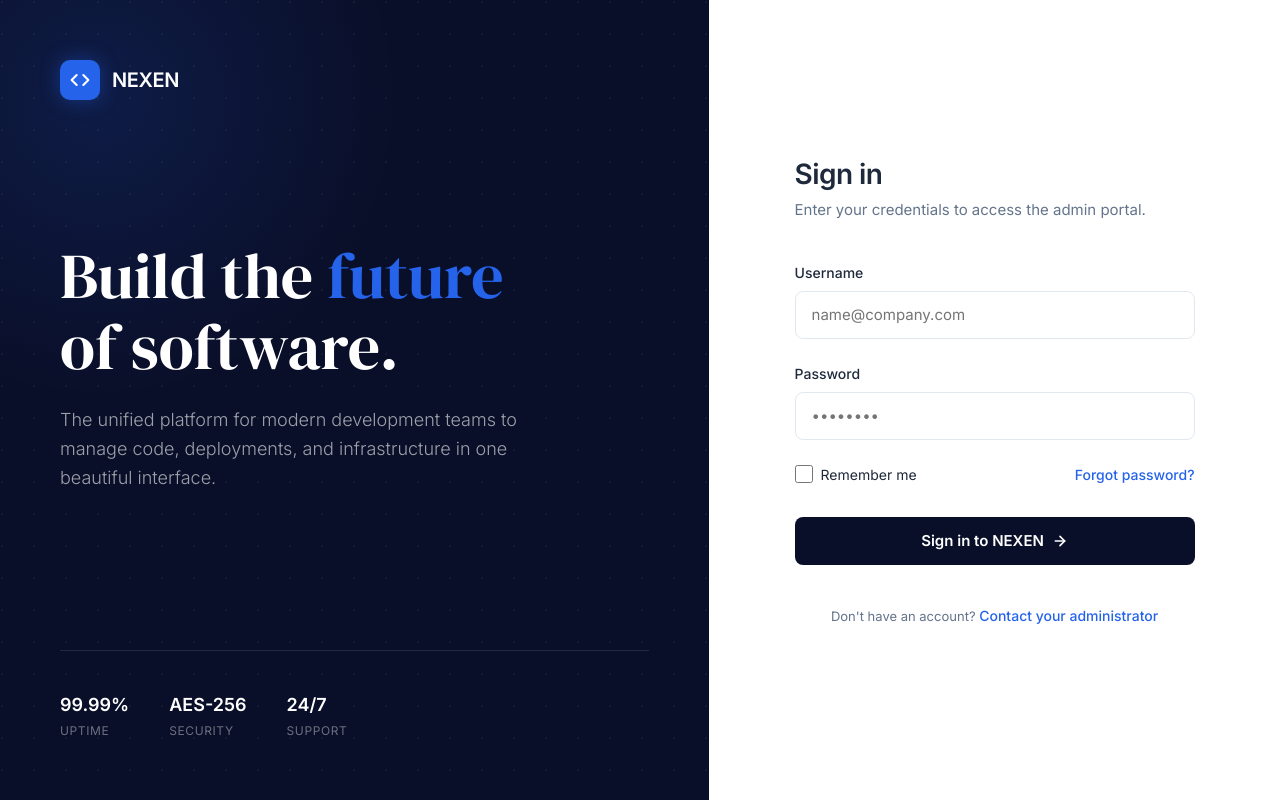
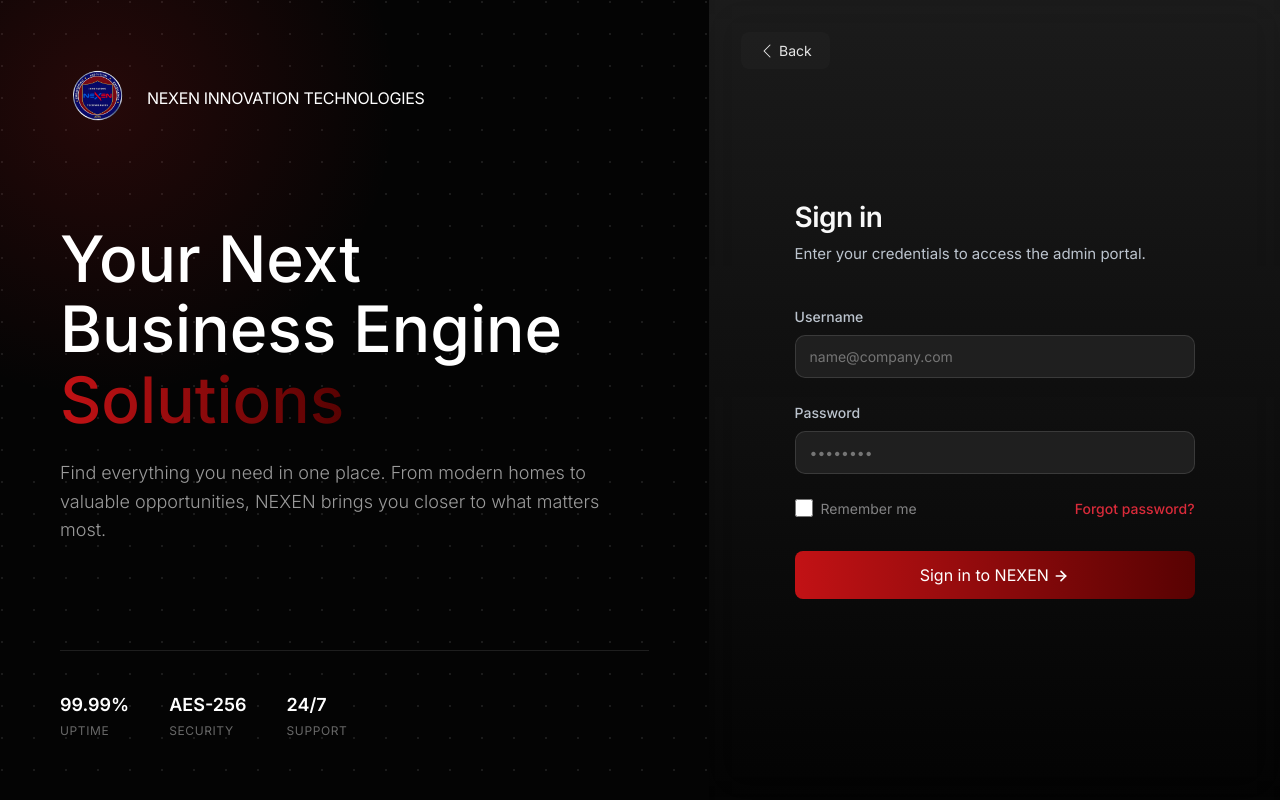
Before and after one commit to rara-wosho/nexen-official-website, a PHP site: page /login.php in a window 1280 px wide. Run offline with PHP 8.4, Linux system fonts and the light colour scheme; some libraries are stand-ins or nearby versions; some web fonts are replaced.

Commit message:
redesign login page

```diff
--- a/login.php
+++ b/login.php
@@ -56,6 +56,7 @@ if ($_SERVER["REQUEST_METHOD"] == "POST") {
     <title>NEXEN — Sign In</title>
     <link href="assets/img/logo.jpg" rel="icon">
 
+    <link rel="stylesheet" href="style.css">
     <!-- Typography -->
     <link rel="preconnect" href="https://fonts.googleapis.com">
     <link rel="preconnect" href="https://fonts.gstatic.com" crossorigin>
@@ -69,11 +70,11 @@ if ($_SERVER["REQUEST_METHOD"] == "POST") {
             /* Color Palette */
             --nx-bg-primary: #ffffff;
             --nx-bg-secondary: #f8fafc;
-            --nx-brand-dark: #0A0F29;
-            --nx-brand-accent: #2563EB;
-            --nx-brand-hover: #1D4ED8;
+            --nx-brand-dark: rgb(4, 4, 4);
+            --nx-brand-accent: #d92b3a;
+            --nx-brand-hover: #d92b3a;
             --nx-text-main: #1E293B;
-            --nx-text-muted: #64748B;
+            --nx-text-muted: #bcc4ce;
             --nx-border: #E2E8F0;
             --nx-error: #EF4444;
             --nx-error-bg: #FEF2F2;
@@ -120,7 +121,7 @@ if ($_SERVER["REQUEST_METHOD"] == "POST") {
             content: "";
             position: absolute;
             inset: 0;
-            background-image: radial-gradient(circle at 2px 2px, rgba(255, 255, 255, 0.05) 1px, transparent 0);
+            background-image: radial-gradient(circle at 2px 2px, rgba(255, 255, 255, 0.09) 1px, transparent 0);
             background-size: 32px 32px;
             pointer-events: none;
         }
@@ -131,7 +132,7 @@ if ($_SERVER["REQUEST_METHOD"] == "POST") {
             position: absolute;
             width: 600px;
             height: 600px;
-            background: radial-gradient(circle, rgba(37, 99, 235, 0.15) 0%, transparent 70%);
+            background: radial-gradient(circle, rgba(235, 37, 37, 0.15) 0%, transparent 70%);
             top: -200px;
             left: -200px;
             pointer-events: none;
@@ -146,32 +147,31 @@ if ($_SERVER["REQUEST_METHOD"] == "POST") {
         }
 
         .nx-logo-box {
-            width: 40px;
-            height: 40px;
-            background: var(--nx-brand-accent);
+            width: 75px;
+            height: 75px;
             border-radius: 10px;
             display: flex;
             align-items: center;
             justify-content: center;
-            box-shadow: 0 0 20px rgba(37, 99, 235, 0.4);
         }
 
         .nx-brand-name {
-            font-weight: 600;
-            font-size: 20px;
+            font-weight: 400;
+            font-size: 16px;
             letter-spacing: -0.02em;
         }
 
         .nx-brand-content {
             position: relative;
             z-index: 10;
-            max-width: 480px;
+            /* max-width: 480px; */
         }
 
         .nx-headline {
-            font-family: 'DM Serif Display', serif;
+            /* font-family: 'DM Serif Display', serif; */
             font-size: clamp(2.5rem, 5vw, 4rem);
             line-height: 1.1;
+            max-width: 600px;
             margin-bottom: 24px;
         }
 
@@ -184,6 +184,7 @@ if ($_SERVER["REQUEST_METHOD"] == "POST") {
             color: rgba(255, 255, 255, 0.6);
             line-height: 1.6;
             font-weight: 300;
+            max-width: 600px;
         }
 
         .nx-brand-footer {
@@ -216,7 +217,10 @@ if ($_SERVER["REQUEST_METHOD"] == "POST") {
         /* --- Form Panel (Right) --- */
         .nx-form-panel {
             flex: 1;
-            background-color: var(--nx-bg-primary);
+            background-color: rgba(25, 25, 25, .4);
+            background: linear-gradient(to bottom, rgba(50, 50, 50, .5),
+                    transparent);
+            backdrop-filter: blur(20px);
             display: flex;
             align-items: center;
             justify-content: center;
@@ -237,6 +241,7 @@ if ($_SERVER["REQUEST_METHOD"] == "POST") {
             font-weight: 600;
             letter-spacing: -0.02em;
             margin-bottom: 8px;
+
         }
 
         .nx-form-subtitle {
@@ -254,23 +259,22 @@ if ($_SERVER["REQUEST_METHOD"] == "POST") {
             font-size: 14px;
             font-weight: 500;
             margin-bottom: 8px;
-            color: var(--nx-text-main);
+            color: var(--nx-text-muted);
         }
 
         .nx-input-container {
             position: relative;
         }
 
+
         .nx-input {
-            width: 100%;
-            height: 48px;
-            padding: 12px 16px;
-            font-size: 15px;
-            background-color: var(--nx-bg-primary);
-            border: 1px solid var(--nx-border);
-            border-radius: var(--nx-radius);
-            transition: var(--nx-transition);
-            outline: none;
+            background: rgba(31, 31, 31, 1);
+            border: 1px solid rgba(86, 86, 86, 0.5);
+            border-radius: 10px;
+            padding-block: 10px;
+            padding-inline: 14px;
+            color: rgb(240, 240, 240);
+            font-size: 14px;
         }
 
         .nx-input:hover {
@@ -312,6 +316,33 @@ if ($_SERVER["REQUEST_METHOD"] == "POST") {
             border-radius: 4px;
             border: 1px solid var(--nx-border);
             cursor: pointer;
+        }
+
+
+        .back-button {
+            font-size: 18px;
+            outline: 0;
+            border: none;
+            background-color: rgba(50, 50, 50, .2);
+            border-radius: 8px;
+            padding: 8px 18px;
+            color: rgba(230, 230, 230, 1);
+            margin-bottom: 1rem;
+            position: absolute;
+            top: 2rem;
+            left: 2rem;
+            display: flex;
+            align-items: center;
+            justify-content: center;
+            gap: 4px;
+            text-decoration: none;
+        }
+
+
+
+        input[type="checkbox"] {
+            accent-color: #ff0000;
+            /* Replaces the default blue with red */
         }
 
         .nx-link {
@@ -376,11 +407,11 @@ if ($_SERVER["REQUEST_METHOD"] == "POST") {
 
             .nx-form-panel {
                 flex: 1;
-                background-color: var(--nx-bg-secondary);
+                /* background-color: var(--nx-bg-secondary); */
             }
 
             .nx-form-container {
-                background: white;
+                /* background: white; */
                 padding: 40px;
                 border-radius: 16px;
                 box-shadow: var(--nx-shadow-md);
@@ -401,22 +432,23 @@ if ($_SERVER["REQUEST_METHOD"] == "POST") {
 
 <body>
 
-    <div class="nx-wrapper">
+    <div class="nx-wrapper bg-background">
         <!-- Brand Section -->
         <aside class="nx-brand-panel">
             <div class="nx-brand-header">
                 <div class="nx-logo-box">
-                    <svg width="20" height="20" viewBox="0 0 24 24" fill="none" stroke="white" stroke-width="2.5" stroke-linecap="round" stroke-linejoin="round">
+                    <!-- <svg width="20" height="20" viewBox="0 0 24 24" fill="none" stroke="white" stroke-width="2.5" stroke-linecap="round" stroke-linejoin="round">
                         <polyline points="16 18 22 12 16 6"></polyline>
                         <polyline points="8 6 2 12 8 18"></polyline>
-                    </svg>
+                    </svg> -->
+                    <img src="assets/png/nexen-logo.png" alt="">
                 </div>
-                <span class="nx-brand-name">NEXEN</span>
+                <span class="nx-brand-name">NEXEN INNOVATION TECHNOLOGIES</span>
             </div>
 
             <div class="nx-brand-content">
-                <h1 class="nx-headline">Build the <span>future</span> of software.</h1>
-                <p class="nx-subtext">The unified platform for modern development teams to manage code, deployments, and infrastructure in one beautiful interface.</p>
+                <h1 class="nx-headline inter">Your Next Business Engine <span class="text-red-gradient">Solutions</span></h1>
+                <p class="nx-subtext">Find everything you need in one place. From modern homes to valuable opportunities, NEXEN brings you closer to what matters most.</p>
             </div>
 
             <div class="nx-brand-footer">
@@ -436,11 +468,20 @@ if ($_SERVER["REQUEST_METHOD"] == "POST") {
         </aside>
 
         <!-- Form Section -->
-        <main class="nx-form-panel">
+        <main class="nx-form-panel position-relative">
+            <a href="/nexen-official-website" class="back-button">
+                <svg xmlns="http://www.w3.org/2000/svg" width="16" height="16" fill="currentColor" class="bi bi-chevron-left" viewBox="0 0 16 16">
+                    <path fill-rule="evenodd" d="M11.354 1.646a.5.5 0 0 1 0 .708L5.707 8l5.647 5.646a.5.5 0 0 1-.708.708l-6-6a.5.5 0 0 1 0-.708l6-6a.5.5 0 0 1 .708 0" />
+                </svg>
+                <span style="font-size: 14px;">
+                    Back
+                </span>
+            </a>
             <div class="nx-form-container">
+
                 <header class="nx-form-header">
-                    <h2 class="nx-form-title">Sign in</h2>
-                    <p class="nx-form-subtitle">Enter your credentials to access the admin portal.</p>
+                    <h2 class="nx-form-title text-secondary-foreground">Sign in</h2>
+                    <p class="nx-form-subtitle text-muted-light">Enter your credentials to access the admin portal.</p>
                 </header>
 
                 <?php if (!empty($message)): ?>
@@ -454,6 +495,7 @@ if ($_SERVER["REQUEST_METHOD"] == "POST") {
                     </div>
                 <?php endif; ?>
 
+
                 <form method="POST" action="">
                     <div class="nx-form-group">
                         <label for="username" class="nx-label">Username</label>
@@ -462,7 +504,7 @@ if ($_SERVER["REQUEST_METHOD"] == "POST") {
                                 type="text"
                                 id="username"
                                 name="username"
-                                class="nx-input <?php echo !empty($message) ? 'is-invalid' : ''; ?>"
+                                class="nx-input w-100 <?php echo !empty($message) ? 'is-invalid' : ''; ?>"
                                 placeholder="name@company.com"
                                 value="<?php echo isset($_POST['username']) ? htmlspecialchars($_POST['username']) : ''; ?>"
                                 required>
@@ -476,7 +518,7 @@ if ($_SERVER["REQUEST_METHOD"] == "POST") {
                                 type="password"
                                 id="password"
                                 name="password"
-                                class="nx-input <?php echo !empty($message) ? 'is-invalid' : ''; ?>"
+                                class="nx-input w-100 <?php echo !empty($message) ? 'is-invalid' : ''; ?>"
                                 placeholder="••••••••"
                                 required>
                         </div>
@@ -485,12 +527,12 @@ if ($_SERVER["REQUEST_METHOD"] == "POST") {
                     <div class="nx-actions">
                         <label class="nx-checkbox-group">
                             <input type="checkbox" class="nx-checkbox" name="remember">
-                            <span>Remember me</span>
+                            <span class="text-muted-light">Remember me</span>
                         </label>
                         <a href="#" class="nx-link">Forgot password?</a>
                     </div>
 
-                    <button type="submit" class="nx-btn-submit">
+                    <button type="submit" style="padding-block: 12px;" class="bg-gradient-red text-white rounded-3 w-100 outline-0 border-0 px-5">
                         <span>Sign in to NEXEN</span>
                         <svg width="16" height="16" viewBox="0 0 24 24" fill="none" stroke="currentColor" stroke-width="2.5" stroke-linecap="round" stroke-linejoin="round">
                             <line x1="5" y1="12" x2="19" y2="12"></line>
@@ -499,11 +541,13 @@ if ($_SERVER["REQUEST_METHOD"] == "POST") {
                     </button>
                 </form>
 
-                <footer style="margin-top: 40px; text-align: center;">
+                <!-- <footer style="background:transparent !important; margin-top: 40px; text-align: center;">
                     <p style="font-size: 13px; color: var(--nx-text-muted);">
                         Don't have an account? <a href="#" class="nx-link">Contact your administrator</a>
                     </p>
-                </footer>
+
+                    <p class="text-secondary-foreground">Don't have an account? <a href="" class="nx-link">Contact your administrator</a></p>
+                </footer> -->
             </div>
         </main>
     </div>
```
Also changed, not shown: about.php (+12 -13 lines), admin_editor.php (+19 -13 lines), index.php (+113 -95 lines), style.css (+39 -9 lines), upload_handler.php (+7 -3 lines), assets/img/69def275a3068.png (added), assets/img/69defa1c531b5.png (added), assets/img/69defcda7bbb5.png (added).
